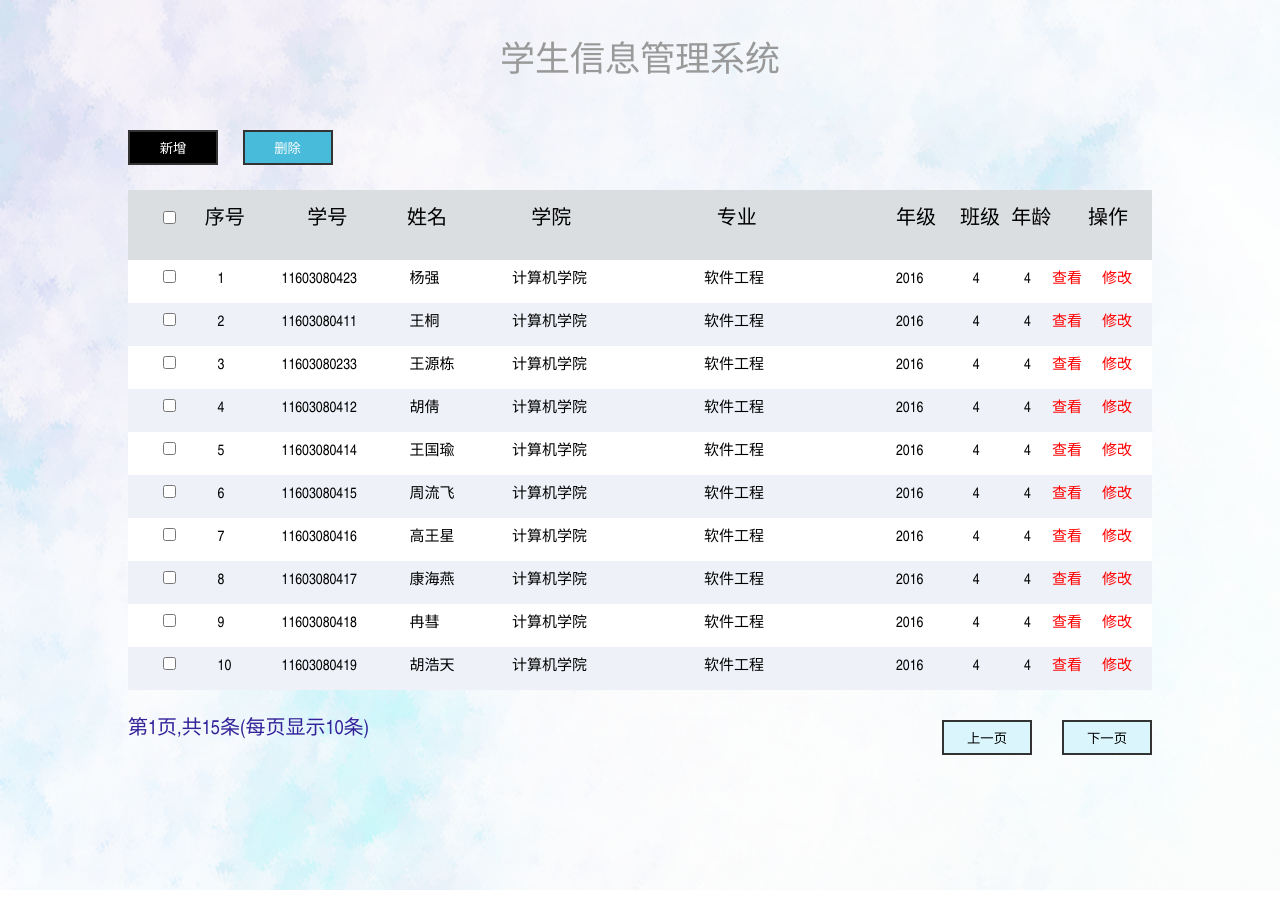
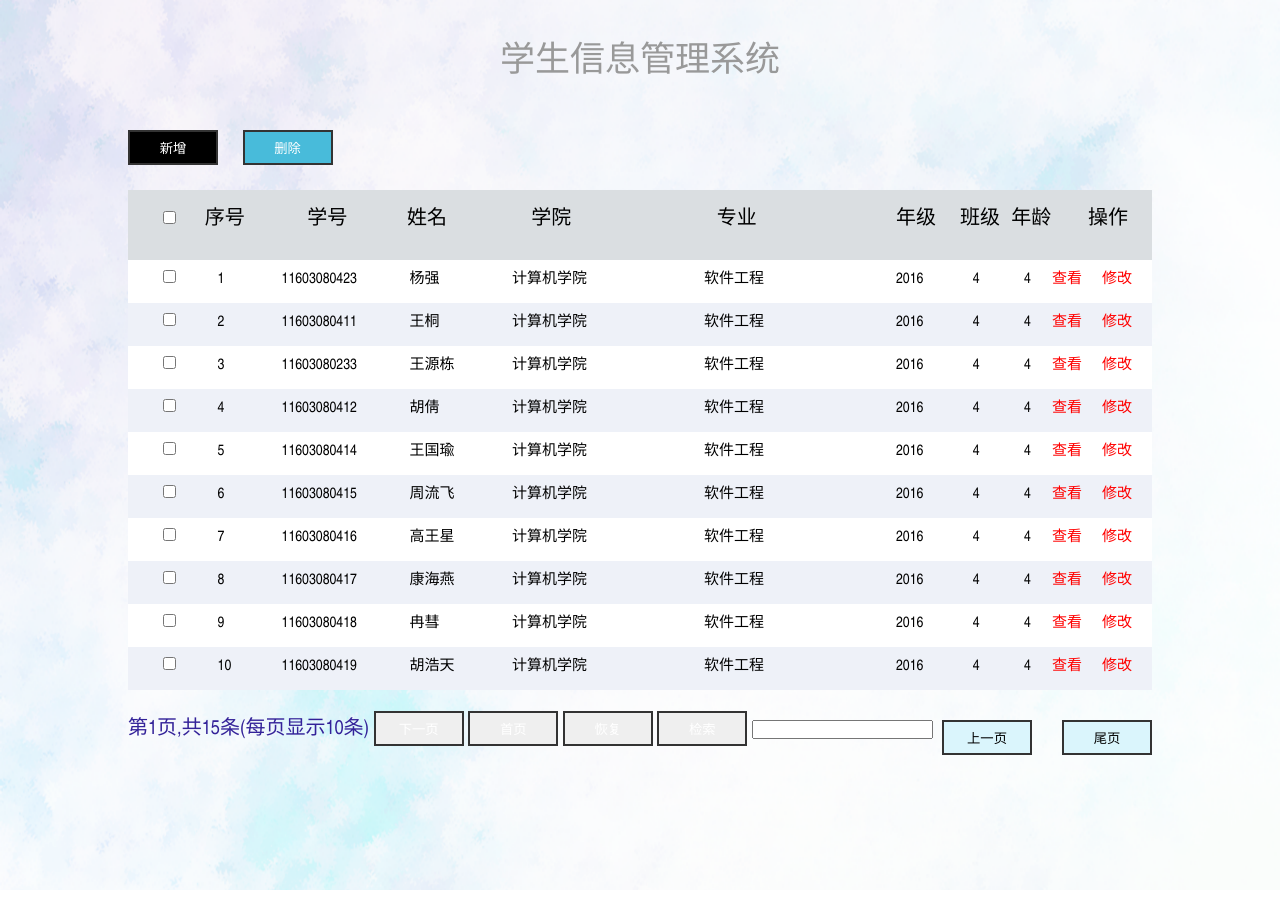
Before and after one commit to yangqiang1997/gaowangxing.GitHub.io, a Jekyll site: the page index.html, which Jekyll copies as it is, in a window 1280 px wide. Built offline with Jekyll 4.4.1, drawn with Linux system fonts in a browser that asks for light colours.

Commit message:
Update index.html

```diff
--- a/index.html
+++ b/index.html
@@ -37,7 +38,7 @@
 
 <div class="see" id="see">
 
-	<div class="addPanel back_3">
+	<div class="addPanel back_1">
 
 		<span><br/>学号 <input type="textarea" id="see2" class="input" disabled="true"></span>
 		<span><br/>姓名 <input type="textarea" id="see3" class="input" disabled="true"></span>
@@ -67,7 +68,7 @@
 </div>
 
 <div class="add" id="add">
-	<div class="addPanel back_1">
+	<div class="addPanel back_3">
 		<span><br/>学号 <input type="textarea" id="add2" class="input2"></span>
 		<span><br/>姓名 <input type="textarea" id="add3" class="input2"></span>
 		<span><br/>学院 <input type="textarea" id="add4" class="input2"></span>
@@ -96,7 +97,7 @@
 	<div class="center" id="center">
 		<div class="center_top">
 			<span>
-				<input  id="check" type="checkbox" onClick="checkAll()">
+				<input  id="check" type="checkbox" class="check" onClick="checkAll()">
 				<span class="top1">序号</span>
 				<span class="top2">学号</span>
 				<span class="top3">姓名</span>
@@ -116,8 +117,20 @@
 		<span id="span" class="span_buttom">
 			第1页,共27条 (每页显示10条)
 		</span>
-		<button class=" button button4" onclick="nextPage()" onmouseover="style.background='#5cb85c'" onmouseout="style.background='#daf5fc'">下一页</button>
+
+
+
+		<button class=" button button4" onclick="lastPage()" onmouseover="style.background='#5cb85c'" onmouseout="style.background='#daf5fc'">尾页</button>
+
+		<button class=" button button9" onclick="nextPage()" onmouseover="style.background='#5cb85c'" onmouseout="style.background='#daf5fc'">下一页</button>
 		<button class=" button button3" onclick="beforPage()" onmouseover="style.background='#5cb85c'" onmouseout="style.background='#daf5fc'">上一页</button>
+
+		<button class=" button button9" onclick="firstPage()" onmouseover="style.background='#5cb85c'" onmouseout="style.background='#daf5fc'">首页</button>
+
+		<button class=" button button8" onclick="Rwrite()" onmouseover="style.background='#5cb85c'" onmouseout="style.background='#daf5fc'">恢复</button>
+		<button class=" button button9" onclick="search()" onmouseover="style.background='#5cb85c'" onmouseout="style.background='#daf5fc'">检索</button>
+
+		<input type="text" id="foundInput" class="foundInput">
 	</div>
 </div>
 
```
Also changed, not shown: other parts of index.html (+1 -0 lines).
